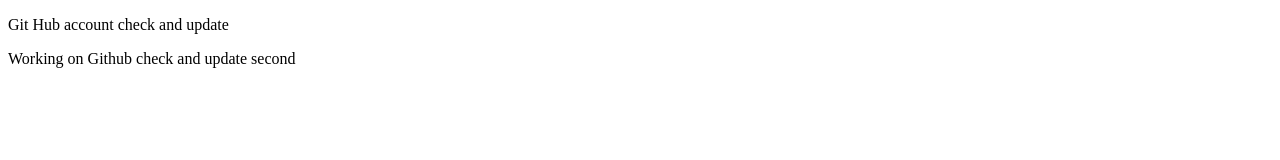
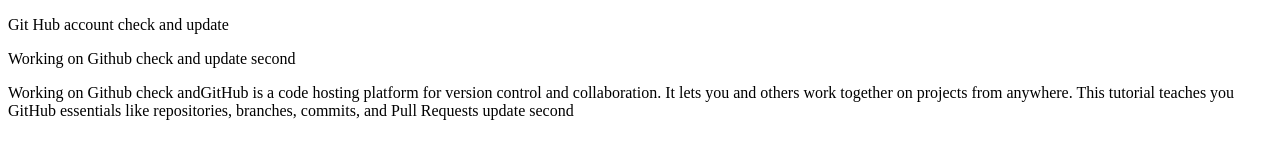
Before and after one commit to Gizachew29/GizGitHub, a plain HTML site: page index.html in a window 1280 px wide. Drawn offline with Linux system fonts and the light colour scheme.

Commit message:
Update index.html

```diff
--- a/index.html
+++ b/index.html
@@ -8,5 +8,6 @@
 <body>
     <p>Git Hub account check and update</p>
     <p>Working on Github check and update second</p>
+    <p>Working on Github check andGitHub is a code hosting platform for version control and collaboration. It lets you and others work together on projects from anywhere. This tutorial teaches you GitHub essentials like repositories, branches, commits, and Pull Requests update second</p>
  </body>
 </html>
```
